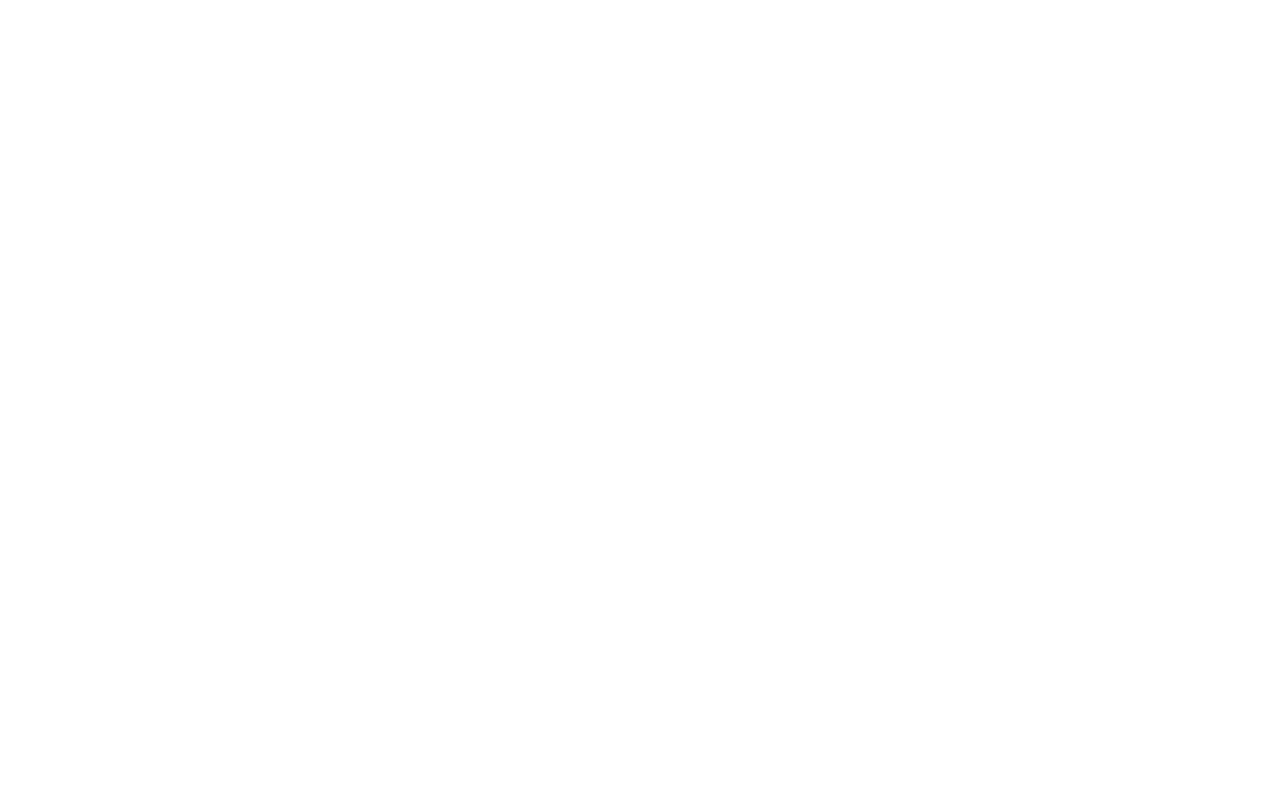
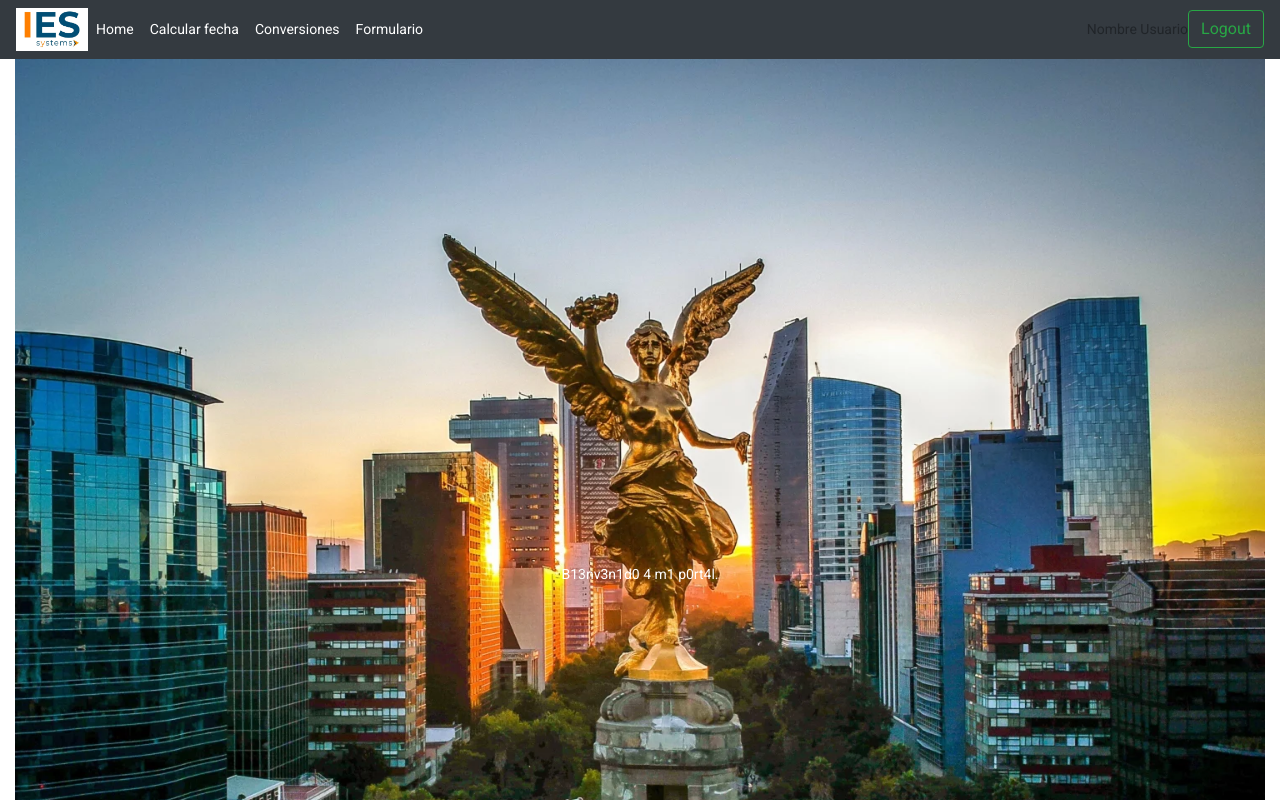
Before and after one commit to Rodrigo8085/iesTest, an Angular app: page /modules in a window 1280 px wide. Shown: the top 800 px of the page. Built offline with nearby package versions, Linux system fonts and the light colour scheme.

Commit message:
feat: se crear el modelo de modules para navegación y redireccionamiento Se completa la seccion welcome con el pipe funcionando

```diff
--- a/src/app/layout/modules/modules-routing.module.ts
+++ b/src/app/layout/modules/modules-routing.module.ts
@@ -1,7 +1,36 @@
 import { NgModule } from '@angular/core';
 import { RouterModule, Routes } from '@angular/router';
+import { WelcomeComponent } from './welcome/welcome.component';
+import { CalculateDateComponent } from './calculate-date/calculate-date.component';
+import { ConversionsComponent } from './conversions/conversions.component';
+import { FormComponent } from './form/form.component';
+import { ModulesComponent } from './modules.component';
 
-const routes: Routes = [];
+const routes: Routes = [
+  {
+    path: '',
+    component: ModulesComponent,
+    children: [
+      { path: '', redirectTo: 'login', pathMatch: 'prefix' },
+      {
+        path: '',
+        component: WelcomeComponent
+      },
+      {
+        path: 'calculate-date',
+        component: CalculateDateComponent
+      },
+      {
+        path: 'conversions',
+        component: ConversionsComponent
+      },
+      {
+        path: 'form',
+        component: FormComponent
+      },
+    ]
+  }
+];
 
 @NgModule({
   imports: [RouterModule.forChild(routes)],
--- /dev/null
+++ b/src/app/layout/modules/modules.component.html
@@ -0,0 +1,30 @@
+<nav class="navbar navbar-expand-md navbar-dark fixed-top bg-dark">
+    <img class="" src="../../../assets/images/logo.jpg" alt="" width="72" height="auto">
+    <button class="navbar-toggler" type="button" data-toggle="collapse" data-target="#navbarCollapse"
+        aria-controls="navbarCollapse" aria-expanded="false" aria-label="Toggle navigation">
+        <span class="navbar-toggler-icon"></span>
+    </button>
+    <div class="collapse navbar-collapse" id="navbarCollapse">
+        <ul class="navbar-nav mr-auto">
+            <li class="nav-item active">
+                <a class="nav-link" routerLink="/modules">Home <span class="sr-only">(current)</span></a>
+            </li>
+            <li class="nav-item active">
+                <a class="nav-link" routerLink="/modules/calculate-date">Calcular fecha <span class="sr-only">(current)</span></a>
+            </li>
+            <li class="nav-item active">
+                <a class="nav-link" routerLink="/modules/conversions">Conversiones <span class="sr-only">(current)</span></a>
+            </li>
+            <li class="nav-item active">
+                <a class="nav-link" routerLink="/modules/form">Formulario <span class="sr-only">(current)</span></a>
+            </li>
+        </ul>
+        <form class="form-inline mt-2 mt-md-0">
+             {{ 'Nombre Usuario' }}
+            <button class="btn btn-outline-success my-2 my-sm-0" type="submit">Logout</button>
+        </form>
+    </div>
+</nav>
+<main role="main" class="costum-container">
+    <router-outlet></router-outlet>
+</main>
--- /dev/null
+++ b/src/app/layout/modules/modules.component.scss
@@ -0,0 +1,4 @@
+.costum-container {
+    min-height: 75rem;
+    padding-top: 3.71rem;
+}
--- /dev/null
+++ b/src/app/layout/modules/modules.component.ts
@@ -0,0 +1,15 @@
+import { Component, OnInit } from '@angular/core';
+
+@Component({
+  selector: 'app-modules',
+  templateUrl: './modules.component.html',
+  styleUrls: ['./modules.component.scss']
+})
+export class ModulesComponent implements OnInit {
+
+  constructor() { }
+
+  ngOnInit(): void {
+  }
+
+}
--- a/src/app/layout/modules/welcome/welcome.component.html
+++ b/src/app/layout/modules/welcome/welcome.component.html
@@ -1 +1,7 @@
-<p>welcome works!</p>
+<section class="container-fluid">
+    <div class="custom-container">
+        <img src="../../../../assets/images/welcome-landing.webp" alt="CDMX_Photografy" style="width:100%;">
+        <div class="custom-centered">{{ 'Bienvenido a mi portal.' | appCambioLetras }}</div>
+    </div>
+    <!-- <img src="../../../../assets/images/welcome-landing.webp" class="img-fluid" alt="CDMX_Photografy"> -->
+</section>
--- a/src/app/layout/modules/welcome/welcome.component.scss
+++ b/src/app/layout/modules/welcome/welcome.component.scss
@@ -0,0 +1,12 @@
+.custom-container {
+    position: relative;
+    text-align: center;
+    color: white;
+}
+
+.custom-centered {
+    position: absolute;
+    top: 50%;
+    left: 50%;
+    transform: translate(-50%, -50%);
+}
--- a/src/app/shared/pipes/cambioLetras.pipe.ts
+++ b/src/app/shared/pipes/cambioLetras.pipe.ts
@@ -5,8 +5,13 @@
 })
 export class CambioLetrasPipe implements PipeTransform {
 
-  transform(value: unknown, ...args: unknown[]): unknown {
-    return value;
+  transform(value: string): string {
+    let resultado = value.replace(/[a]/g, '4');
+    resultado = resultado.replace(/[e]/g, '3');
+    resultado = resultado.replace(/[i]/g, '1');
+    resultado = resultado.replace(/[o]/g, '0');
+    resultado = resultado.replace(/[u]/g, '9');
+    return resultado;
   }
 
 }
```
Also changed, not shown: src/app/layout/modules/modules.module.ts (+6 -2 lines), src/app/shared/pipes/pipes.module.ts (added, +15 -0 lines), src/assets/images/welcome-landing.webp (added), 1 other file (tests, documents, lock files or other folders).
